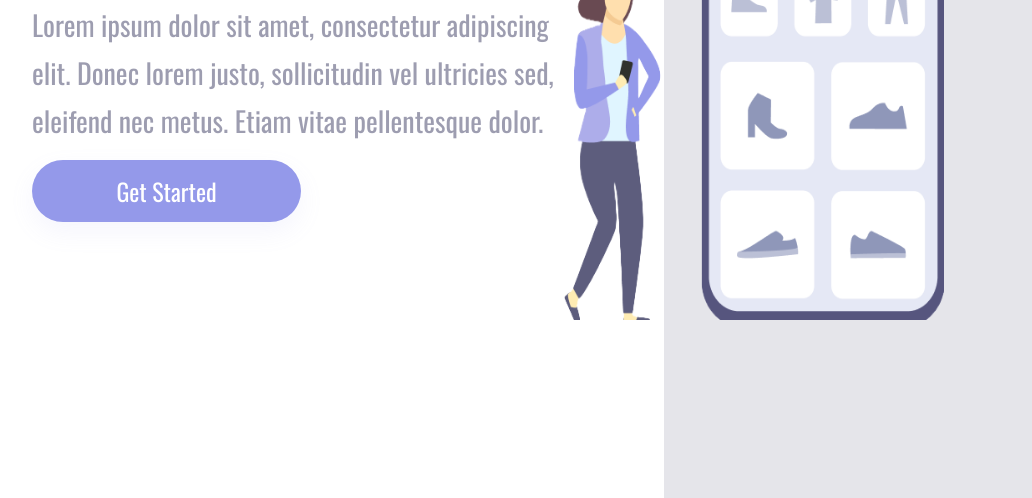
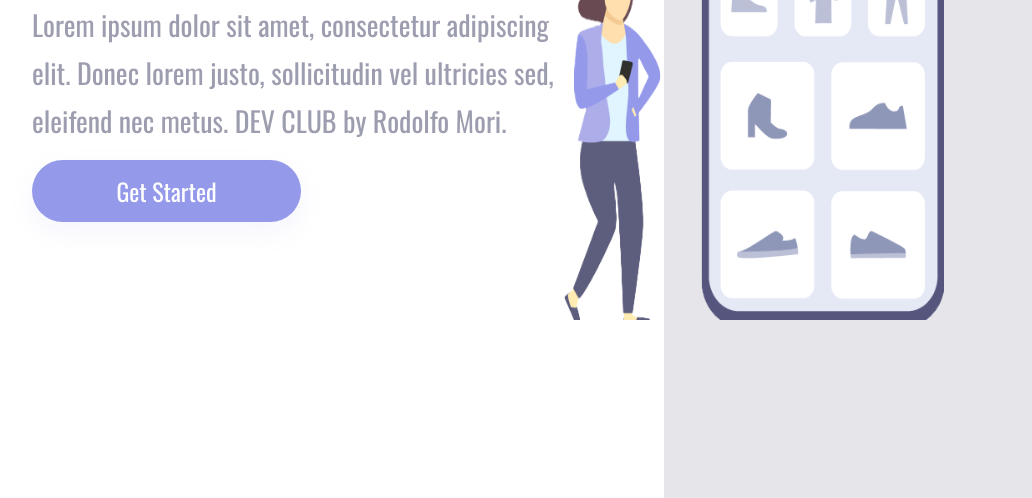
Before and after one commit to marlossousa2023/Projeto-CSS, a plain HTML site: page index.html in a window 1280 px wide. Shown: the part 302-800 px from the top of the page, without its empty margins (104-1136 px from the left). Drawn offline with nearby package versions, Linux system fonts and the light colour scheme.

Commit message:
alteracao do paragrafo

```diff
--- a/index.html
+++ b/index.html
@@ -15,7 +15,7 @@
             <h1>Easy Shopping Via Mobile</h1>
             <p>Lorem ipsum dolor sit amet, consectetur adipiscing
                 elit. Donec lorem justo, sollicitudin vel ultricies sed,
-                eleifend nec metus. Etiam vitae pellentesque dolor. </p>
+                eleifend nec metus. DEV CLUB by Rodolfo Mori. </p>
             <button>Get Started</button>
         </aside>
 
```
